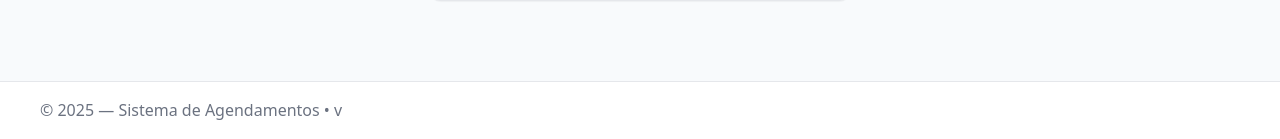
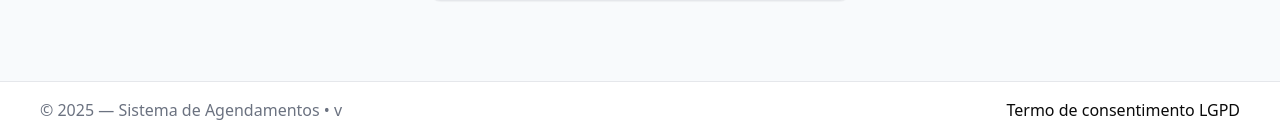
Before and after one commit to wes-santos/sistema-agendamento-inclusivo, a FastAPI app: page /register in a window 1280 px wide. Shown: the part 1130-1269 px from the top of the page. Run offline with FastAPI, Linux system fonts and the light colour scheme; parts of the project's set-up code (start-up, migrations or seed data) failed here and were passed over.

Commit message:
feat: add LGPD consent page and update footer for compliance

```diff
--- a/app/web/routes/auth.py
+++ b/app/web/routes/auth.py
@@ -256,6 +256,16 @@ def register_get(request: Request) -> HTMLResponse:
     return render(request, "pages/auth/register.html", ctx)
 
 
+@router.get("/lgpd-consent", response_class=HTMLResponse, name="lgpd_consent")
+def lgpd_consent(request: Request) -> HTMLResponse:
+    current = get_current_user_optional(request)
+    return render(
+        request,
+        "pages/public/lgpd_consent.html",
+        {"current_user": current},
+    )
+
+
 @router.post("/register", response_class=HTMLResponse, name="auth_register_post")
 def register_post(
     request: Request,
--- a/app/web/static/css/02-layout.css
+++ b/app/web/static/css/02-layout.css
@@ -130,7 +130,22 @@
   padding: 1rem 0;
 }
 .footer__copy {
+  display: flex;
+  justify-content: space-between;
+  align-items: center;
+  gap: 0.75rem;
+  width: 100%;
+  flex-wrap: wrap;
+}
+.footer__copy p {
   margin: 0;
+}
+.footer__link {
+  color: var(--text);
+  text-decoration: none;
+}
+.footer__link:hover {
+  text-decoration: underline;
 }
 
 /* Breadcrumbs (estilo mínimo; pode evoluir para components/breadcrumbs.css) */
--- a/app/web/templates/_base/footer.html
+++ b/app/web/templates/_base/footer.html
@@ -1,9 +1,12 @@
 <footer class="footer" role="contentinfo">
     <div class="container footer__inner">
-        <p class="footer__copy">
-            &copy; {{ now().year if now is defined else 2025 }} — Sistema de Agendamentos
-            {% if app_version is defined %} • v{{ app_version }}{% endif %}
-        </p>
+        <div class="footer__copy">
+            <p>
+                &copy; {{ now().year if now is defined else 2025 }} — Sistema de Agendamentos
+                {% if app_version is defined %} • v{{ app_version }}{% endif %}
+            </p>
+            <a class="footer__link" href="{{ url_for('lgpd_consent') }}">Termo de consentimento LGPD</a>
+        </div>
         {% block footer_extra %}{% endblock %}
     </div>
 </footer>
```
Also changed, not shown: app/web/templates/pages/public/lgpd_consent.html (added, +70 -0 lines).
